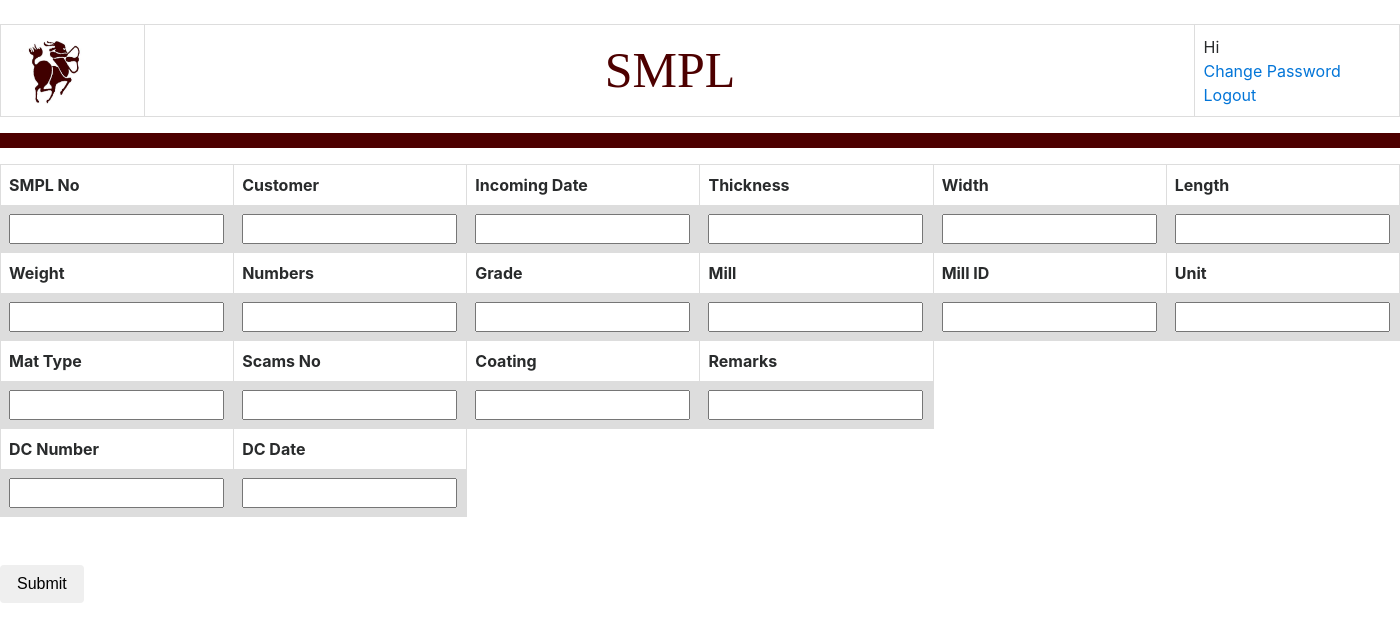
After one commit to adityabaliga/SMPLan, a Python web app: template templates/incoming_update_details.html in a window 1400 px wide. The commit adds this page. Shown: the top 642 px of the page. Run offline with Jinja, Linux system fonts and the light colour scheme; the template is opened without the code that fills it, so the values that code supplies are empty; some libraries are stand-ins or nearby versions.

Commit message:
Update Incoming details feature Updated HTID stock report to get DC No. and DC date

```diff
--- /dev/null
+++ b/templates/incoming_update_details.html
@@ -0,0 +1,127 @@
+<!DOCTYPE html>
+<html lang="en">
+<head>
+    <meta charset="UTF-8">
+    <title>SMPL MRP - Incoming Form</title>
+    <link rel="stylesheet" href="https://maxcdn.bootstrapcdn.com/bootstrap/4.0.0-alpha.6/css/bootstrap.min.css" integrity="sha384-rwoIResjU2yc3z8GV/NPeZWAv56rSmLldC3R/AZzGRnGxQQKnKkoFVhFQhNUwEyJ" crossorigin="anonymous">
+    <style>
+    table {
+        border-collapse: collapse;
+        width: 100%;
+    }
+
+    td, th {
+        border: 1px solid #dddddd;
+        text-align: left;
+        padding: 8px;
+    }
+
+    tr:nth-child(even) {
+        background-color: #dddddd;
+    }
+    hr.style1{
+	        border-top: 15px solid #4d0000;
+            }
+    .oe{
+            font-family: Mathematica6 Bold, Old English Text MT, Engravers Old English BT, Old English, Collins Old English, New Old English, serif;
+            font-size: 50px;
+            color: #4d0000;
+            text-align:center;
+            }
+    .topnav a:hover {
+            color: #4d0000;
+            text-decoration: none;
+        }
+    .nopad {
+                margin: 0;
+                padding: 0;
+                margin-top: 0em;
+                margin-bottom: 0em;
+            }
+    </style>
+</head>
+<form action="/incoming_update_submit" method="post">
+   <div class="topnav" id="myTopnav">
+        <br>
+        <table>
+            <td><img src="/static/logo.jpg"  height="70" width="92" align = "left"></td>
+            <td width="1050px"><div align="center" class="nopad"> <a href="\main_menu"  class="oe">SMPL</a></div></td>
+            <td><div align="left" class="nopad">Hi {{current_user.username}}<br>
+            <a href="\change_password_form">Change Password</a><br>
+            <a href="\logout">Logout</a></div></td>
+        </table>
+    </div>
+
+    <hr class ="style1">
+
+    <table style="width:100%">
+
+
+
+
+        <tr>
+            <th> SMPL No</th>
+            <th> Customer</th>
+            <th> Incoming Date</th>
+            <th> Thickness</th>
+            <th> Width</th>
+            <th> Length</th>
+        </tr>
+        <tr>
+            <td><input type="text" id="smpl_no" name="smpl_no" value="{{incoming.smpl_no}}" readonly></td>
+            <td><input type="text" id="customer" name="customer" value="{{incoming.customer}}"></td>
+            <td><input type="text" id="incoming_date" name="incoming_date" value="{{incoming.incoming_date}}"></td>
+            <td><input type="text" id="thickness" name="thickness" value="{{incoming.thickness}}"></td>
+            <td><input type="text" id="width" name="width" value="{{incoming.width}}"></td>
+            <td><input type="text" id="length" name="length" value="{{incoming.length}}"></td>
+        </tr>
+        <tr>
+            <th> Weight</th>
+            <th> Numbers</th>
+            <th> Grade</th>
+            <th> Mill</th>
+            <th> Mill ID</th>
+            <th>Unit</th>
+        </tr>
+        <tr>
+            <td><input type="text" id="weight" name="weight" value="{{incoming.weight}}"></td>
+            <td><input type="text" id="numbers" name="numbers" value="{{incoming.numbers}}"></td>
+            <td><input type="text" id="grade" name="grade" value="{{incoming.grade}}"></td>
+            <td><input type="text" id="mill" name="mill" value="{{incoming.mill}}"></td>
+            <td><input type="text" id="mill_id" name="mill_id" value="{{incoming.mill_id}}"></td>
+            <td><input type="text" id="unit" name="unit" value="{{incoming.unit}}"></td>
+        </tr>
+        <tr>
+            <th>Mat Type</th>
+            <th>Scams No</th>
+            <th>Coating</th>
+            <th> Remarks</th>
+
+        </tr>
+        <tr>
+            <td><input type="text" id="material_type" name="material_type" value="{{incoming.material_type}}"></td>
+            <td><input type="text" id="scams_no" name="scams_no" value="{{incoming.scams_no}}"></td>
+            <td><input type="text" id="coating" name="coating" value="{{incoming.coating}}"></td>
+            <td><input type="text" id="remarks" name="remarks" value="{{incoming.remarks}}"></td>
+
+        </tr>
+        <tr>
+            <th>DC Number</th>
+            <th>DC Date</th>
+
+
+        </tr>
+
+        <tr>
+            <td><input type="text" id="dc_number" name="dc_number" value="{{incoming.dc_number}}"></td>
+            <td><input type="text" id="dc_date" name="dc_date" value="{{incoming.dc_date}}"></td>
+
+
+        </tr>
+
+
+    </table>
+    <br><br>
+    <p><input type="submit" class="btn btn-default" value="Submit"></p>
+</form>
+</html>
--- a/templates/main_menu.html
+++ b/templates/main_menu.html
@@ -94,6 +94,10 @@
                 <a href ="transfer_material">Transfer Material</a>
                     <br>
                 <a href ="\fg_to_wip_enter_smpl">FG to WIP</a>
+                    <br>
+                {% if current_user.user_type == "all" or current_user.user_type == "plan_head" %}
+                <a href ="\incoming_update_pick_smpl">Update Incoming Details</a>
+                {% endif %}
             </td>
             {% endif %}
             <td>
--- a/templates/stock_display_htid.html
+++ b/templates/stock_display_htid.html
@@ -82,14 +82,14 @@
 
     </tr>
 
-    {% for cs_id, cs, part_no, wt_per_sheet, coating, packet_wt,mill, mill_id, incoming_date in cs_lst %}
+    {% for cs_id, cs, part_no, wt_per_sheet, coating, packet_wt,mill, mill_id, incoming_date, dc_number, dc_date in cs_lst %}
 
         <tr>
 
             <!--td>{{loop.index}}</td-->
             <td>{{mill}}</td>
-            <td></td>
-            <td>{{incoming_date}}</td>
+            <td>{{dc_number}}</td>
+            <td>{{dc_date}}</td>
             <td>{{cs.smpl_no}}{{cs.packet_name}}</td>
             <td>{{cs.grade}}</td>
             <td>{{coating}} </td>
```
Also changed, not shown: app.py (+61 -3 lines), incoming.py (+10 -0 lines), templates/incoming_update_pick_smpl.html (added, +47 -0 lines).
